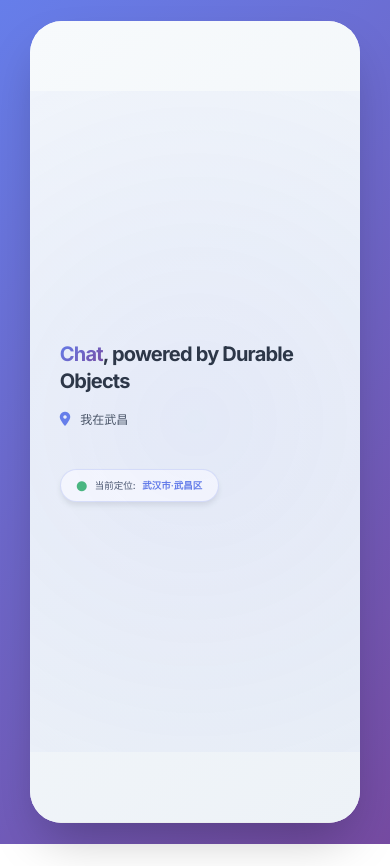
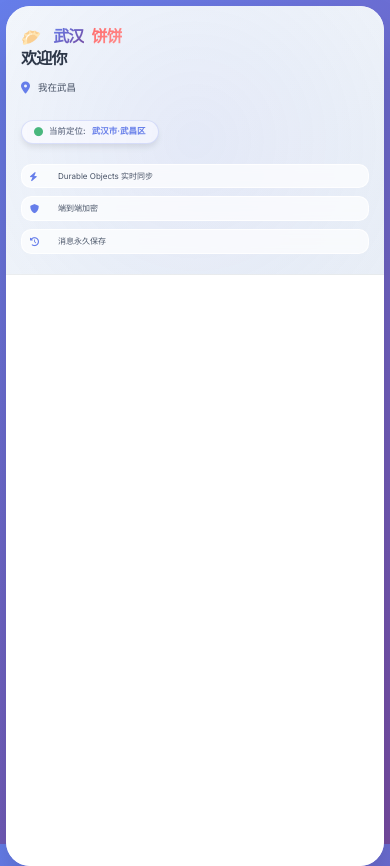
Before and after one commit to cptbtptp112211-droid/durable-chat-template, a React app: page public/index.html in a window 390 px wide. Before the commit the page ends 844 px from the top, so only its background shows below. Built offline with nearby package versions, Linux system fonts and the light colour scheme.

Commit message:
Update index.html

```diff
--- a/public/index.html
+++ b/public/index.html
@@ -10,7 +10,7 @@
 
     <!-- Mobile Specific Metas
   –––––––––––––––––––––––––––––––––––––––––––––––––– -->
-    <meta name="viewport" content="width=device-width, initial-scale=1" />
+    <meta name="viewport" content="width=device-width, initial-scale=1, maximum-scale=1, user-scalable=yes" />
 
     <!-- CSS
   –––––––––––––––––––––––––––––––––––––––––––––––––– -->
@@ -40,29 +40,34 @@
             background: linear-gradient(135deg, #667eea 0%, #764ba2 100%);
             min-height: 100vh;
             color: #2d3748;
+            overflow-x: hidden;
         }
 
-        /* 容器美化 */
+        /* 容器美化 - 移动端优化 */
         .container.custom-container {
-            width: 95%;
-            height: 100vh;
+            width: 100%;
+            min-height: 100vh;
+            height: auto;
             max-width: 1400px;
             margin: 0 auto;
-            padding: 20px;
+            padding: 12px;
             display: flex;
             align-items: center;
         }
 
-        /* 行美化 */
+        /* 行美化 - 移动端自适应 */
         .row.custom-row {
-            height: 90vh;
+            width: 100%;
+            min-height: 600px;
+            height: auto;
             background: rgba(255, 255, 255, 0.95);
             backdrop-filter: blur(10px);
-            border-radius: 32px;
+            border-radius: 28px;
             box-shadow: 0 25px 50px -12px rgba(0, 0, 0, 0.25);
             overflow: hidden;
             margin: 0;
-            width: 100%;
+            display: flex;
+            flex-wrap: wrap;
             transition: transform 0.3s ease;
         }
 
@@ -70,10 +75,10 @@
             transform: scale(1.01);
         }
 
-        /* 左侧区域美化 */
+        /* 左侧区域美化 - 移动端优先 */
         .left-panel {
             background: linear-gradient(145deg, #f7fafc 0%, #edf2f7 100%);
-            padding: 40px 30px !important;
+            padding: 30px 20px !important;
             display: flex;
             flex-direction: column;
             justify-content: center;
@@ -81,7 +86,7 @@
             overflow: hidden;
             border-right: 1px solid rgba(0, 0, 0, 0.05);
             margin-top: 0 !important;
-            height: 100%;
+            min-height: 280px;
         }
 
         /* 装饰性背景元素 */
@@ -101,36 +106,55 @@
             to { transform: rotate(360deg); }
         }
 
+        /* 修改后的标题样式 */
         .left-panel h4 {
-            font-size: 2.5rem;
+            font-size: 2.2rem;
             font-weight: 700;
-            margin-bottom: 1.5rem;
+            margin-bottom: 1.2rem;
             position: relative;
             z-index: 1;
+            line-height: 1.3;
         }
 
-        .left-panel h4 b {
+        .left-panel h4 .wuhan {
             background: linear-gradient(135deg, #667eea 0%, #764ba2 100%);
             -webkit-background-clip: text;
             -webkit-text-fill-color: transparent;
             background-clip: text;
+            display: inline-block;
+        }
+
+        .left-panel h4 .bingbing {
+            background: linear-gradient(135deg, #ff6b6b 0%, #ff8e8e 100%);
+            -webkit-background-clip: text;
+            -webkit-text-fill-color: transparent;
+            background-clip: text;
+            display: inline-block;
+            margin-left: 5px;
+        }
+
+        /* 添加欢迎表情 */
+        .welcome-emoji {
+            font-size: 2rem;
+            margin-right: 10px;
+            vertical-align: middle;
         }
 
         .left-panel p {
-            font-size: 1.2rem;
-            line-height: 1.6;
+            font-size: 1.1rem;
+            line-height: 1.5;
             color: #4a5568;
-            margin-bottom: 2rem;
+            margin-bottom: 1.5rem;
             position: relative;
             z-index: 1;
             display: flex;
             align-items: center;
-            gap: 10px;
+            gap: 8px;
         }
 
         .left-panel p i {
             color: #667eea;
-            font-size: 1.4rem;
+            font-size: 1.2rem;
         }
 
         /* 位置标识美化 */
@@ -138,11 +162,11 @@
             display: inline-flex;
             align-items: center;
             background: white;
-            padding: 8px 16px;
+            padding: 6px 14px;
             border-radius: 50px;
             box-shadow: 0 4px 6px -1px rgba(0, 0, 0, 0.1);
-            margin-top: 20px;
-            font-size: 0.95rem;
+            margin-top: 10px;
+            font-size: 0.9rem;
             color: #4a5568;
             border: 1px solid rgba(102, 126, 234, 0.2);
             width: fit-content;
@@ -150,8 +174,8 @@
 
         .location-badge i {
             color: #48bb78;
-            margin-right: 8px;
-            font-size: 1rem;
+            margin-right: 6px;
+            font-size: 0.9rem;
         }
 
         .location-badge span {
@@ -164,88 +188,203 @@
             margin-left: 4px;
         }
 
-        /* 功能卡片 */
+        /* 功能卡片 - 移动端调整 */
         .feature-list {
-            margin-top: 30px;
+            margin-top: 20px;
             display: flex;
             flex-direction: column;
-            gap: 15px;
+            gap: 10px;
         }
 
         .feature-item {
             display: flex;
             align-items: center;
-            gap: 12px;
+            gap: 10px;
             color: #4a5568;
-            font-size: 0.95rem;
+            font-size: 0.9rem;
             padding: 8px 12px;
             background: rgba(255, 255, 255, 0.7);
-            border-radius: 12px;
+            border-radius: 10px;
             backdrop-filter: blur(5px);
             border: 1px solid rgba(255, 255, 255, 0.8);
         }
 
         .feature-item i {
             color: #667eea;
-            width: 24px;
-            font-size: 1.1rem;
+            width: 20px;
+            font-size: 1rem;
         }
 
         /* 右侧区域美化 */
         .right-panel {
             background: white;
             padding: 0 !important;
-            height: 100%;
+            min-height: 500px;
+            height: auto;
             position: relative;
         }
 
-        /* 右侧内容包装器 - 确保原有功能不受影响 */
+        /* 右侧内容包装器 */
         .chat-wrapper {
             height: 100%;
             width: 100%;
             background: white;
-            border-radius: 0 32px 32px 0;
+            border-radius: 0 28px 28px 0;
             overflow: hidden;
         }
 
         /* 确保root元素占满整个右侧 */
         #root {
             height: 100%;
+            min-height: 500px;
             width: 100%;
             display: block;
         }
 
-        /* 响应式调整 */
+        /* 移动端响应式 - 彻底修复显示问题 */
         @media (max-width: 750px) {
+            body {
+                padding: 0;
+                background: linear-gradient(135deg, #667eea 0%, #764ba2 100%);
+            }
+
+            .container.custom-container {
+                padding: 8px;
+                min-height: 100vh;
+                height: auto;
+                align-items: flex-start;
+            }
+
             .row.custom-row {
-                height: 95vh;
                 flex-direction: column;
+                height: auto;
+                min-height: auto;
+                border-radius: 24px;
             }
 
             .left-panel {
+                width: 100% !important;
                 border-right: none;
                 border-bottom: 1px solid rgba(0, 0, 0, 0.05);
-                border-radius: 32px 32px 0 0;
-                padding: 30px !important;
+                border-radius: 24px 24px 0 0;
+                padding: 24px 20px !important;
+                min-height: auto;
+                flex: 0 0 auto;
             }
 
             .right-panel {
-                border-radius: 0 0 32px 32px;
+                width: 100% !important;
+                border-radius: 0 0 24px 24px;
+                min-height: 70vh;
+                height: auto;
+                flex: 1 1 auto;
+            }
+
+            .chat-wrapper {
+                border-radius: 0 0 24px 24px;
+                height: 100%;
+            }
+
+            #root {
+                min-height: 60vh;
+                height: auto;
+            }
+
+            /* 移动端标题调整 */
+            .left-panel h4 {
+                font-size: 1.8rem;
+            }
+
+            .left-panel p {
+                font-size: 1rem;
+            }
+
+            /* 移动端功能列表显示调整 */
+            .feature-list {
+                display: flex;
+                gap: 8px;
+            }
+
+            .feature-item {
+                font-size: 0.85rem;
+                padding: 6px 10px;
+            }
+
+            .welcome-emoji {
+                font-size: 1.8rem;
+            }
+        }
+
+        /* 小屏幕手机优化 */
+        @media (max-width: 480px) {
+            .container.custom-container {
+                padding: 6px;
+            }
+
+            .left-panel {
+                padding: 20px 15px !important;
             }
 
             .left-panel h4 {
-                font-size: 2rem;
+                font-size: 1.6rem;
+            }
+
+            .left-panel p {
+                font-size: 0.95rem;
+            }
+
+            .feature-item {
+                font-size: 0.8rem;
+                padding: 5px 8px;
+            }
+
+            .feature-item i {
+                font-size: 0.9rem;
+                width: 18px;
+            }
+
+            .location-badge {
+                padding: 4px 12px;
+                font-size: 0.85rem;
+            }
+
+            #root {
+                min-height: 55vh;
+            }
+
+            .welcome-emoji {
+                font-size: 1.6rem;
+            }
+        }
+
+        /* 横屏模式优化 */
+        @media (max-height: 600px) and (orientation: landscape) {
+            .row.custom-row {
+                flex-direction: row;
+                min-height: 85vh;
+            }
+
+            .left-panel {
+                width: 30% !important;
+                border-right: 1px solid rgba(0, 0, 0, 0.05);
+                border-bottom: none;
+                border-radius: 24px 0 0 24px;
+            }
+
+            .right-panel {
+                width: 70% !important;
+                border-radius: 0 24px 24px 0;
             }
 
             .feature-list {
-                display: none; /* 移动端隐藏功能列表以节省空间 */
+                display: none; /* 横屏隐藏功能列表 */
             }
         }
 
         /* 自定义滚动条 */
         ::-webkit-scrollbar {
-            width: 8px;
-            height: 8px;
+            width: 6px;
+            height: 6px;
         }
 
         ::-webkit-scrollbar-track {
@@ -258,22 +397,19 @@
             border-radius: 10px;
         }
 
-        ::-webkit-scrollbar-thumb:hover {
-            background: linear-gradient(135deg, #764ba2 0%, #667eea 100%);
-        }
-
-        /* 加载动画 - 仅在应用加载时显示 */
+        /* 加载动画 */
         .loading-animation {
             display: flex;
             justify-content: center;
             align-items: center;
             height: 100%;
+            min-height: 300px;
             background: white;
         }
 
         .loading-spinner {
-            width: 50px;
-            height: 50px;
+            width: 40px;
+            height: 40px;
             border: 3px solid #f3f3f3;
             border-top: 3px solid #667eea;
             border-radius: 50%;
@@ -291,46 +427,46 @@
   –––––––––––––––––––––––––––––––––––––––––––––––––– -->
     <div class="container custom-container">
         <div class="row custom-row">
-            <!-- 左侧区域 - 美化但完全保留原有内容 -->
+            <!-- 左侧区域 - 修改了标题文字 -->
             <div class="one-third column left-panel" style="margin-top: 0 !important">
-                <!-- 保留原有内容并美化 -->
-                <h4><b>Chat</b>, powered by Durable Objects</h4>
+                <!-- 修改为：武汉饼饼欢迎你 -->
+                <h4>
+                    <span class="welcome-emoji">🥟</span>
+                    <span class="wuhan">武汉</span>
+                    <span class="bingbing">饼饼</span>
+                    <br>欢迎你
+                </h4>
 
-                <!-- 美化后的位置显示 -->
                 <p>
                     <i class="fas fa-map-marker-alt"></i>
                     我在武昌
                 </p>
 
-                <!-- 新增位置标识卡片 - 纯装饰，不影响功能 -->
                 <div class="location-badge">
                     <i class="fas fa-circle"></i>
                     <span>当前定位: <span class="city">武汉市·武昌区</span></span>
                 </div>
 
-                <!-- 功能特性展示 - 纯视觉元素，不参与功能 -->
                 <div class="feature-list">
                     <div class="feature-item">
                         <i class="fas fa-bolt"></i>
-                        <span>基于 Durable Objects 实时同步</span>
+                        <span>Durable Objects 实时同步</span>
                     </div>
                     <div class="feature-item">
                         <i class="fas fa-shield-alt"></i>
-                        <span>端到端加密 · 隐私安全</span>
+                        <span>端到端加密</span>
                     </div>
                     <div class="feature-item">
                         <i class="fas fa-history"></i>
-                        <span>消息历史永久保存</span>
+                        <span>消息永久保存</span>
                     </div>
                 </div>
             </div>
 
-            <!-- 右侧区域 - 完全保持原有结构和功能 -->
+            <!-- 右侧区域保持不变 -->
             <div class="two-thirds column right-panel">
                 <div class="chat-wrapper">
-                    <!-- 原有的root元素，完全不变 -->
                     <div id="root">
-                        <!-- 添加一个加载动画，应用加载完成后会被覆盖 -->
                         <div class="loading-animation" id="loading-animation">
                             <div class="loading-spinner"></div>
                         </div>
@@ -340,24 +476,23 @@
         </div>
     </div>
 
-    <!-- 添加一个小脚本来处理加载动画（可选，不影响功能） -->
     <script>
         (function() {
-            // 等待原有应用加载完成后隐藏加载动画
-            // 这个脚本完全不影响原有功能
             window.addEventListener('load', function() {
                 const loadingEl = document.getElementById('loading-animation');
                 if (loadingEl) {
-                    // 给原有应用一点时间渲染
                     setTimeout(function() {
                         loadingEl.style.display = 'none';
                     }, 500);
                 }
             });
+
+            // 监听横竖屏变化
+            window.addEventListener('resize', function() {
+                // 可以在这里添加横竖屏切换时的处理逻辑
+                // 但保持功能不变
+            });
         })();
     </script>
-
-    <!-- End Document
-  –––––––––––––––––––––––––––––––––––––––––––––––––– -->
 </body>
 </html>
```
